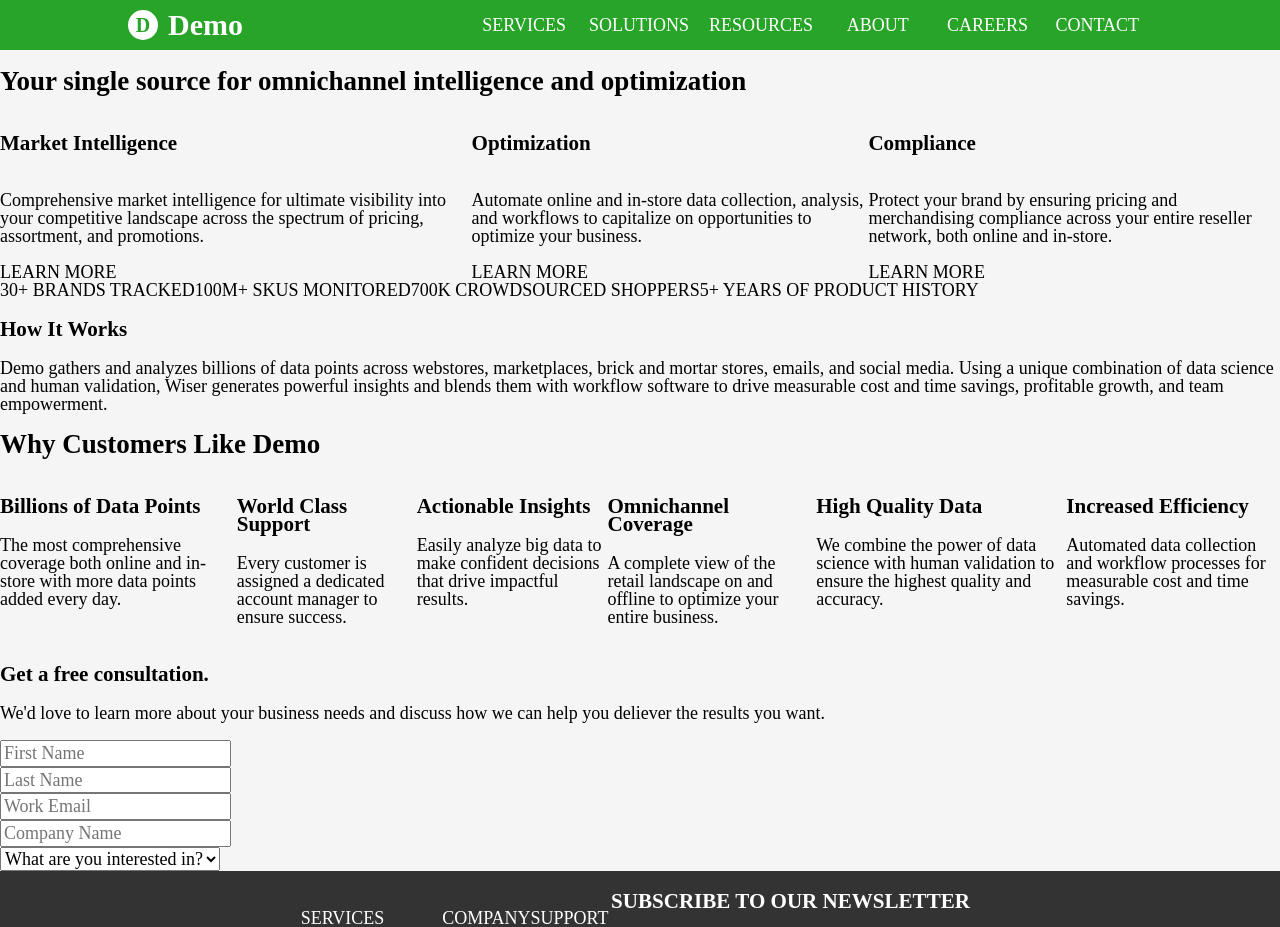
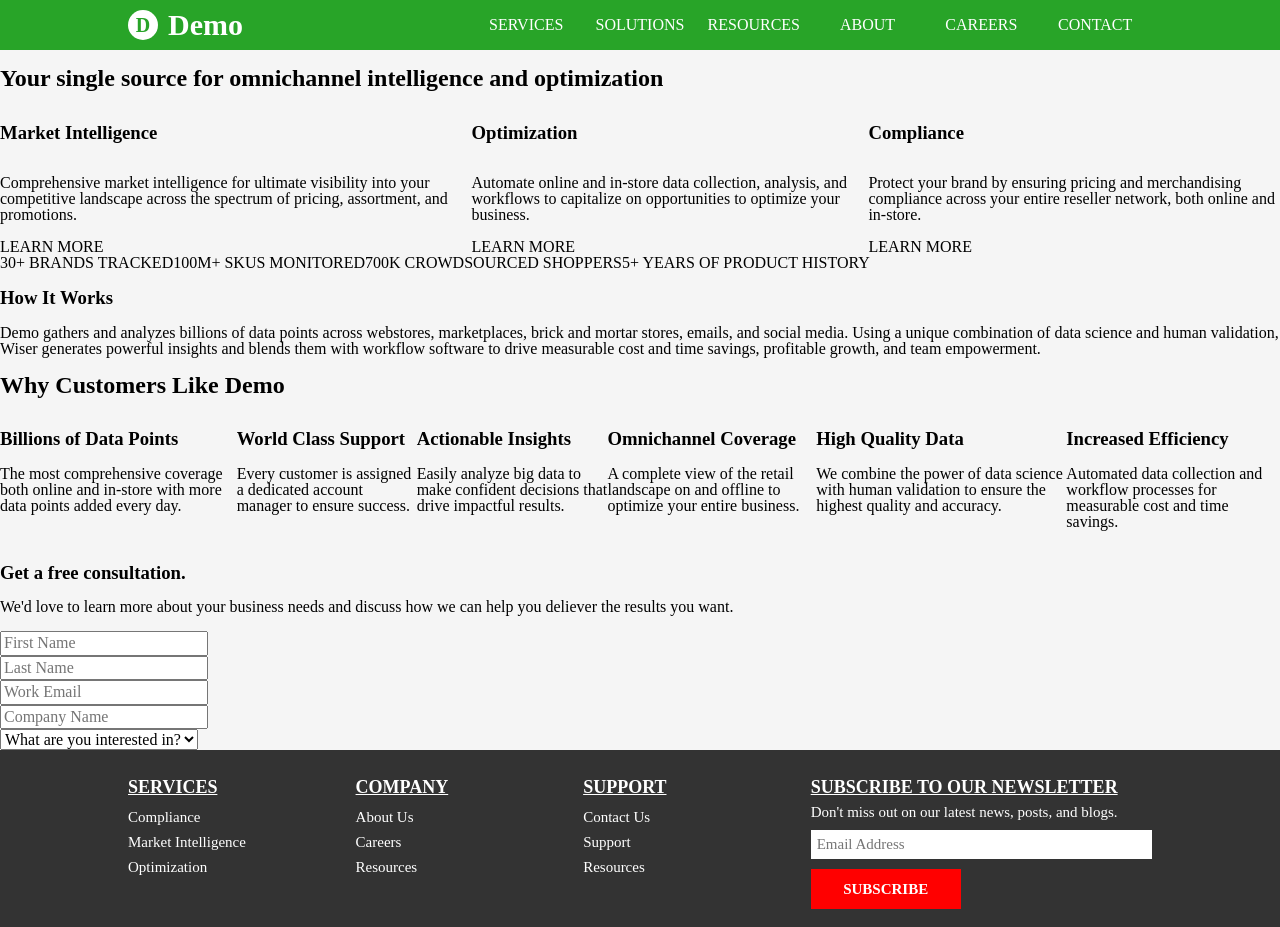
Before and after one commit to Vccentric/Responsive-Designs, a React app: page / in a window 1280 px wide. Shown: the top 927 px of the page. Built offline with nearby package versions, Linux system fonts and the light colour scheme.

Commit message:
1. Layout updates to 'Footer' and 'NewsletterForm' components. 2. CSS updated to 'Footer' and 'NewsletterForm' components.

```diff
--- a/src/design-1/components/Footer.js
+++ b/src/design-1/components/Footer.js
@@ -5,6 +5,7 @@ import NewsletterForm from "./NewsletterForm";
 const Footer = () => {
     return (
         <footer id="footer">
+            <div className="container max">
                 <ul className="container">
                     <li className="category">SERVICES</li>
                     <li>Compliance</li>
@@ -24,6 +25,7 @@ const Footer = () => {
                     <li>Resources</li>
                 </ul>
                 <NewsletterForm />
+            </div>
         </footer>
     );
 }
--- a/src/design-1/components/NewsletterForm.js
+++ b/src/design-1/components/NewsletterForm.js
@@ -5,10 +5,8 @@ const NewsletterForm = () => {
         <div id="newsletter-form">
             <h3 className="title">SUBSCRIBE TO OUR NEWSLETTER</h3>
             <p className="description">Don't miss out on our latest news, posts, and blogs.</p>
-            <div className="container row">
-                <input type="text" id="emailForNewsletter" name="emailForNewsletter" placeholder="Email Address" />
-                <button type="button" className="button submit">SUBSCRIBE</button>
-            </div>
+            <input type="text" id="emailForNewsletter" name="emailForNewsletter" placeholder="Email Address" />
+            <button type="button" className="button submit">SUBSCRIBE</button>
         </div>
     );
 }
--- a/src/design-1/css/styles.css
+++ b/src/design-1/css/styles.css
@@ -12,8 +12,8 @@
 
 #root {
     background-color: whitesmoke;
-    font-size: 18px;
-    line-height: 18px;
+    font-size: 16px;
+    line-height: 16px;
 }
 
 .title {
@@ -127,7 +127,34 @@ ul {
 /* ===== Newsletter ===== */
 
 #newsletter-form {
+    display: flex;
+    flex: 1.5;
+    flex-direction: column;
+}
 
+#newsletter-form .title {
+    margin: 0;
+    font-size: 18px;
+    text-decoration: underline;
+}
+
+#newsletter-form .description {
+    margin: 10px 0;
+}
+
+#newsletter-form input {
+    padding: 5px;
+    margin-bottom: 10px;
+    border: 1px solid white;
+}
+
+#newsletter-form button {
+    background-color: red;
+    border: 1px solid red;
+    color: white;
+    font-weight: bold;
+    width: 150px;
+    height: 40px;
 }
 
 /* ===== Footer ===== */
@@ -136,18 +163,28 @@ ul {
     background-color: #333333;
     color: white;
     display: flex;
-    flex-direction: row;
-    align-items: center;
-    justify-content: center;
-}
-
-#footer ul {
-    list-style-type: none;
-    margin: 0;
-    padding: 0;
+    padding: 30px 0;
+    font-size: 15px;
+    line-height: 15px;
 }
 
 #footer .container {
     display: flex;
     flex-direction: column;
+    flex: 1;
 }
+
+#footer .container.max {
+    flex-direction: row;
+}
+
+#footer .category {
+    font-size: 18px;
+    font-weight: bold;
+    margin-bottom: 15px;
+    text-decoration: underline;
+}
+
+#footer li {
+    margin-bottom: 10px;
+}
```
Lines whose indentation alone changed are shown as unchanged.
